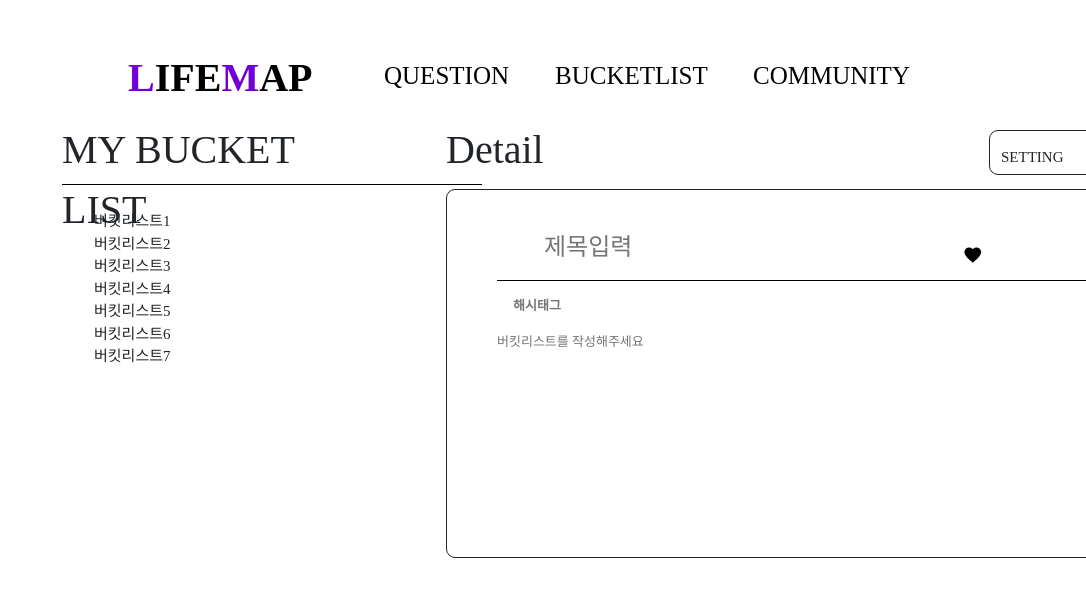
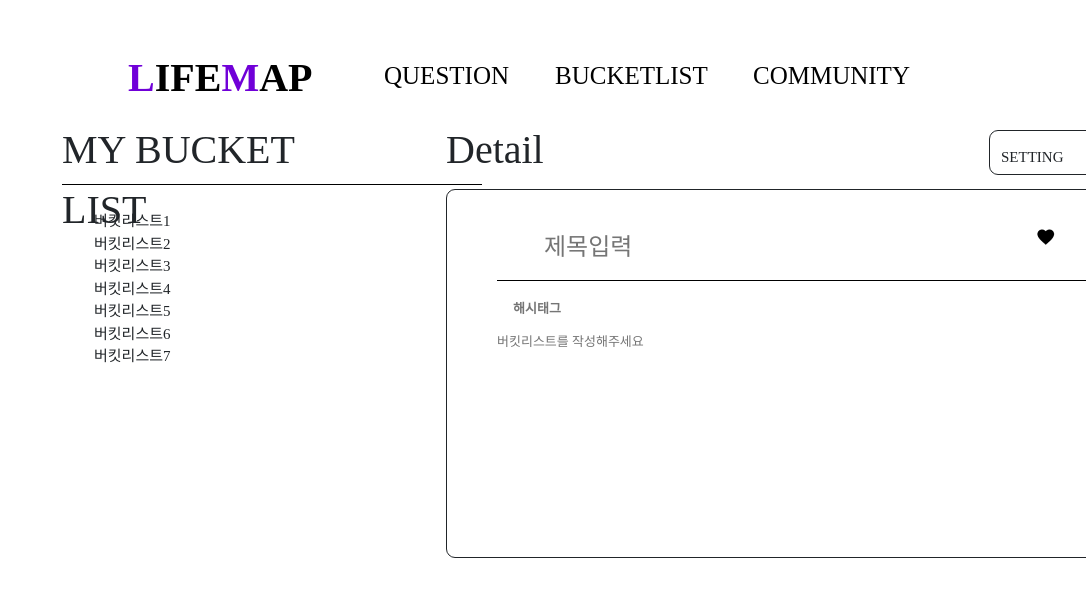
Before and after one commit to sense-web-framework/life-map, a React (Create React App) app in the folder life-map/: page /bucket-list in a window 1280 px wide. Shown: the top 596 px of the page, without its empty margins (194-1280 px from the left). Built offline with nearby package versions, Linux system fonts and the light colour scheme; a web font is replaced by a local one.

Commit message:
BUD : pr오류 수정
오류나요ㅜ

```diff
--- a/life-map/src/css/BucketList.css
+++ b/life-map/src/css/BucketList.css
@@ -1,4 +1,3 @@
-
 .List{
     display: block;
     position: absolute;
@@ -124,7 +123,6 @@
 
 .Title{
     position: absolute;
-    display: inline;
     width: 240px;
     height: 29px;
     top: 42px;
@@ -144,6 +142,16 @@
     background: url("../img/Heart.png");
 }
 
+.Heart{
+    position: absolute;
+    top: 10%;
+    left: 80%;
+    width: 25px;
+    height: 20px;
+    background-image: url(../img/Heart.png);
+    border: none;
+}
+
 .title_underline{
     position: absolute;
     width: 622px;
@@ -156,7 +164,6 @@
 .HashTag{
     position: absolute;
     width: 612px;
-    height: 15px;
     top: 108px;
     left: 64px;
     font-weight: bold;
```
